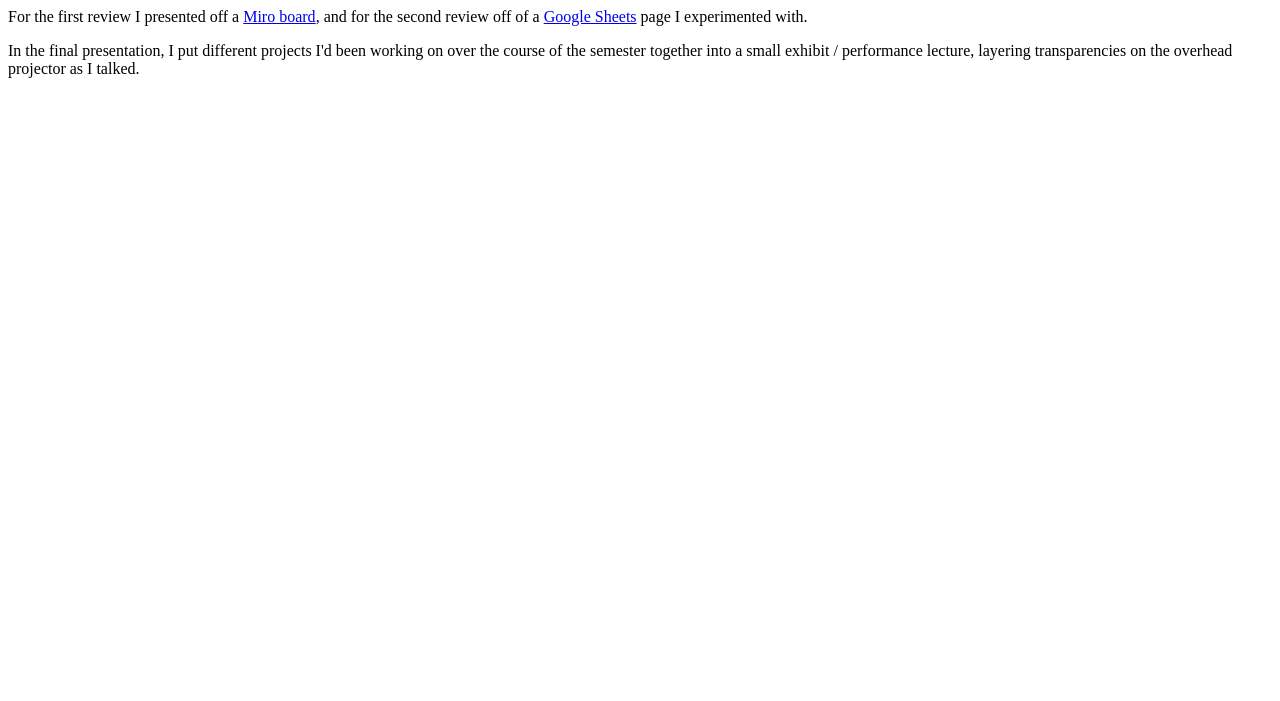
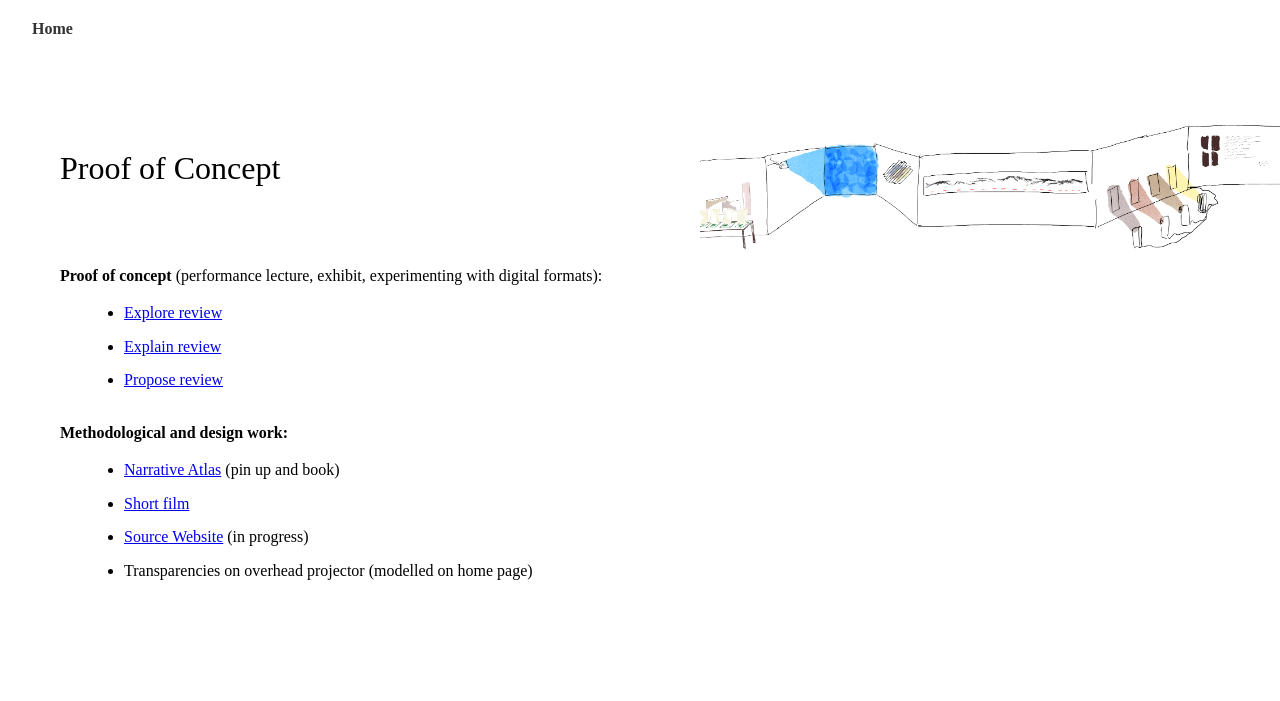
Before and after one commit to mika-yassur/explored_explained_proposed, a plain HTML site: page proof-of-concept.html in a window 1280 px wide. Drawn offline with Linux system fonts and the light colour scheme.

Commit message:
tweaking

```diff
--- a/proof-of-concept.html
+++ b/proof-of-concept.html
@@ -1,4 +1,72 @@
+<!DOCTYPE html>
+<html lang="en">
+<head>
+  <meta charset="UTF-8" />
+  <meta name="viewport" content="width=device-width, initial-scale=1.0" />
+  <title>Proof of Concept</title>
+  <link rel="stylesheet" href="style.css" />
+</head>
+<body>
 
+  <!-- HEADER / NAVIGATION -->
+  <header>
+    <nav>
+      <a href="index.html">Home</a>
+    </nav>
+  </header>
 
-<p>For the first review I presented off a <a href="https://miro.com/app/board/uXjVJ_ppBms=/?share_link_id=625409934428" target="_blank">Miro board</a>, and for the second review off of a <a href="https://docs.google.com/spreadsheets/d/1qeAWn2ajFOwUr0qWTJZkLGqc_kzgKDdkkwGUueV9Qc/edit?usp=sharing" target="_blank">Google Sheets</a> page I experimented with.</p>
-        <p>In the final presentation, I put different projects I'd been working on over the course of the semester together into a small exhibit / performance lecture, layering transparencies on the overhead projector as I talked.</p>
+   <!-- MAIN PAGE: TWO COLUMNS -->
+  <div class="page">
+
+    <!-- LEFT COLUMN: TEXT -->
+    <div class="text-column">
+
+      <p class="intro-text">
+        Proof of Concept
+      </p>
+
+      <p class="commentary">
+        <strong>Proof of concept</strong> (performance lecture, exhibit, experimenting with digital formats):
+      </p>
+
+      <ul class="commentary-list tight">
+        <li>
+          <a href="https://miro.com/app/board/uXjVJ_ppBms=/?share_link_id=625409934428" target="_blank">
+            Explore review
+          </a>
+        </li>
+        <li>
+          <a href="https://docs.google.com/spreadsheets/d/1qeAWn2ajFOwUr0qWTJZkLGqc_kzgKDdkkwGUueV9Qc/edit?usp=sharing" target="_blank">
+            Explain review
+          </a>
+        </li>
+        <li>
+          <a href="index.html">Propose review</a>
+        </li>
+      </ul>
+
+      <p class="commentary">
+        <strong>Methodological and design work:</strong>
+      </p>
+
+      <ul class="commentary-list tight">
+        <li><a href="narrative-atlas.html">Narrative Atlas</a> (pin up and book)</li>
+        <li><a href="https://drive.proton.me/urls/H055CYPZBG#fSH9JC7KCwXg">Short film</a></li>
+        <li><a href="https://mika-yassur.github.io/temporary-archive/">Source Website</a> (in progress)</li>
+        <li>Transparencies on overhead projector (modelled on home page)</li>
+      </ul>
+
+    </div>
+
+    <!-- RIGHT COLUMN: IMAGE -->
+    <div class="image-column">
+      <div class="image-stack">
+        <img src="images/exhibtion.png" style="width:100%;" alt="Exhibition image">
+      </div>
+    </div>
+
+  </div>
+
+  <script src="script.js"></script>
+</body>
+</html>
```
Also changed, not shown: index.html (+1 -1 lines), presentation.html (+13 -2 lines).
